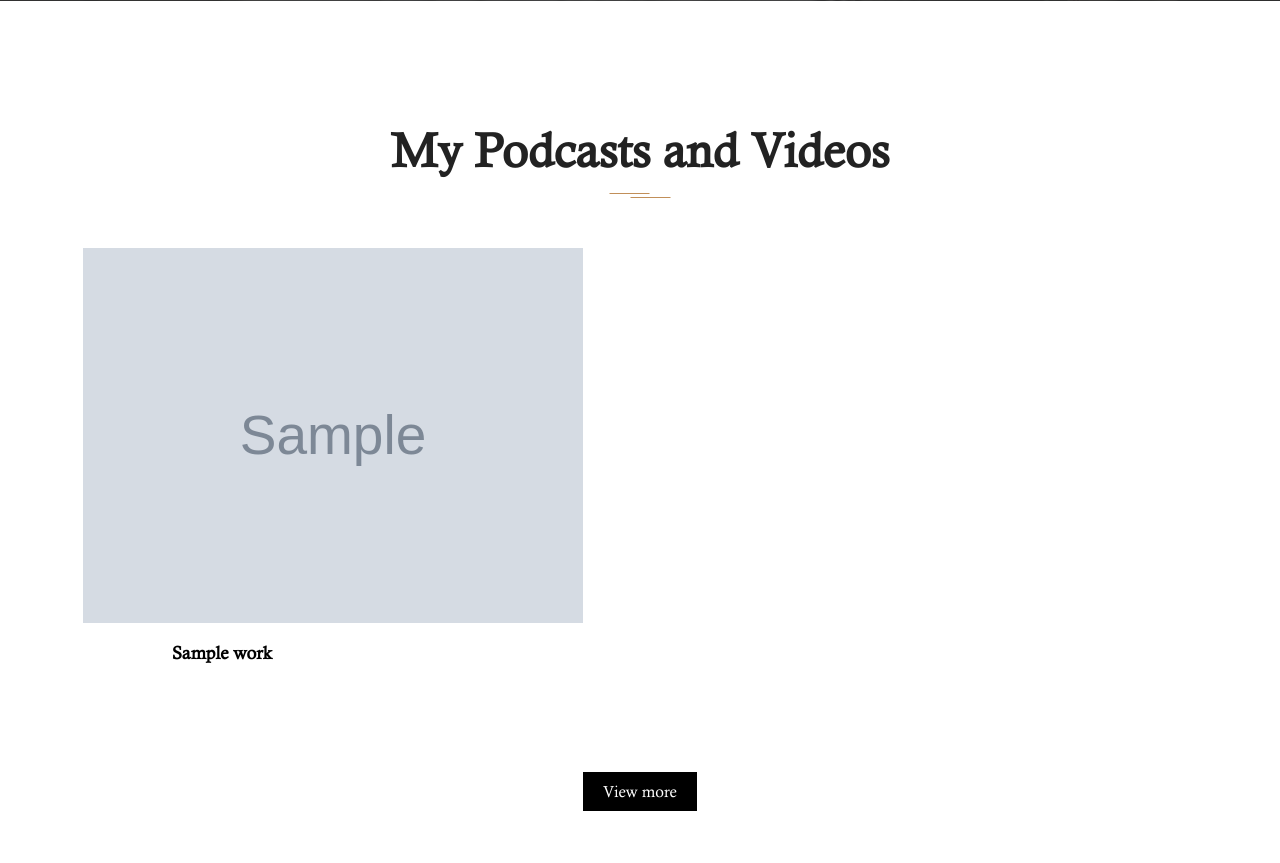
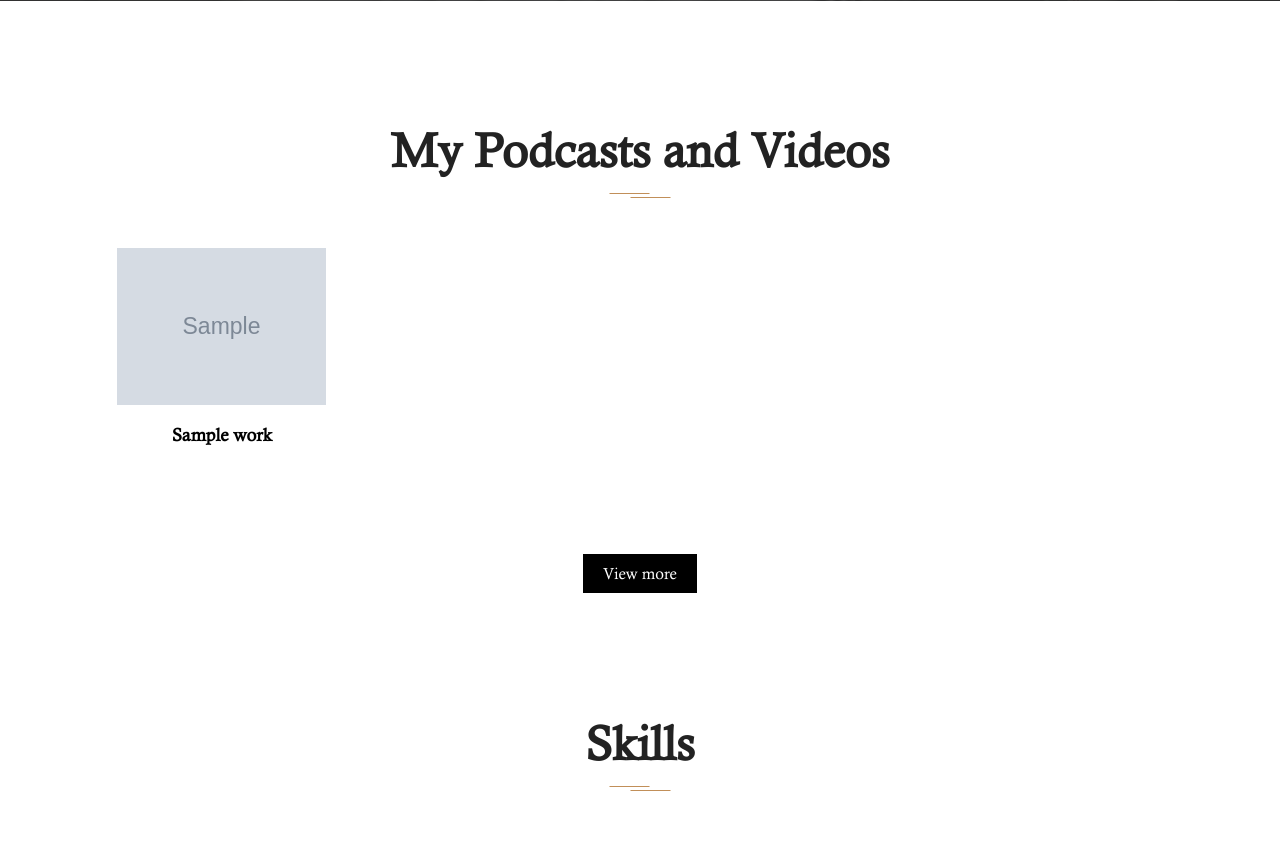
Before and after one commit to FalseG0d/PersonalWebsite, a Django app: template templates/index.html in a window 1280 px wide. Shown: the part 2844-3707 px from the top of the page. Run offline with Django 3.2, Linux system fonts and the light colour scheme; the template is opened without the code that fills it: most values are stand-ins (such as "Sample title", 1, 10 or a date in 2020); grey boxes marked "Sample" are stand-in pictures.

Commit message:
Podcasts

```diff
--- a/templates/index.html
+++ b/templates/index.html
@@ -121,7 +121,7 @@
                 {% for work in podcasts %}
                 <div class="single-book">
                     <a href="{{work.link}}" class="single-book__img">
-                        <img style="width:500px;" src="{{work.image.url}}" alt="single book and cd">
+                        <img style="width:75%" src="{{work.image.url}}" alt="single book and cd">
                     </a>
                     <h4 class="single-book__title">{{work.name}}</h4>
                 </div>
```
